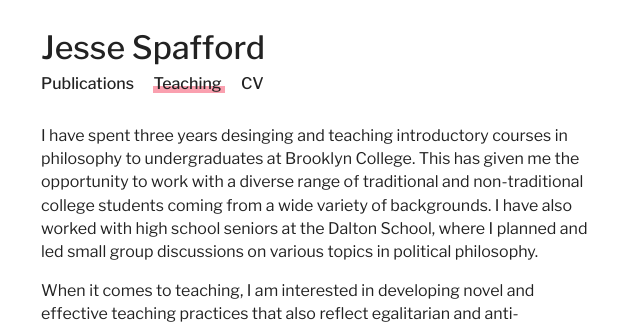
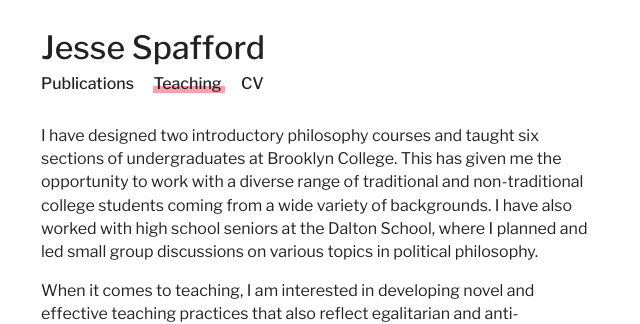
Before and after one commit to jesse-jared-collab/jesse-jared-collab.github.io, a Jekyll site: the page built from teaching.md, in a window 1280 px wide. Shown: the top 324 px of the page, without its empty margins (110-750 px from the left). Built offline with Jekyll 4.4.1, drawn with Linux system fonts in a browser that asks for light colours.

Commit message:
Update teaching.md

```diff
--- a/teaching.md
+++ b/teaching.md
@@ -4,7 +4,7 @@ permalink: /teaching
 layout: page
 ---
 
-I have spent three years desinging and teaching introductory courses in philosophy to undergraduates at Brooklyn College. This has given me the opportunity to work with a diverse range of traditional and non-traditional college students coming from a wide variety of backgrounds. I have also worked with high school seniors at the Dalton School, where I planned and led small group discussions on various topics in political philosophy.
+I have designed two introductory philosophy courses and taught six sections of undergraduates at Brooklyn College. This has given me the opportunity to work with a diverse range of traditional and non-traditional college students coming from a wide variety of backgrounds. I have also worked with high school seniors at the Dalton School, where I planned and led small group discussions on various topics in political philosophy.
 
 When it comes to teaching, I am interested in developing novel and effective teaching practices that also reflect egalitarian and anti-authoritarian values. For example, I have regularly included in my syllabi a "democracy in the classroom" policy giving students the power to democratically shape all aspects of the curriculum (excluding grading practices). I am also interested in [alternative grading practices](http://dailynous.com/2019/03/27/grade-anarchy-student-learning-guest-post-marcus-schultz-bergin/), and have experimented with effort-based grading schemes that have, so far, yielded results that I have judged to be generally favorable, though not without certain limited drawbacks.
 
```
